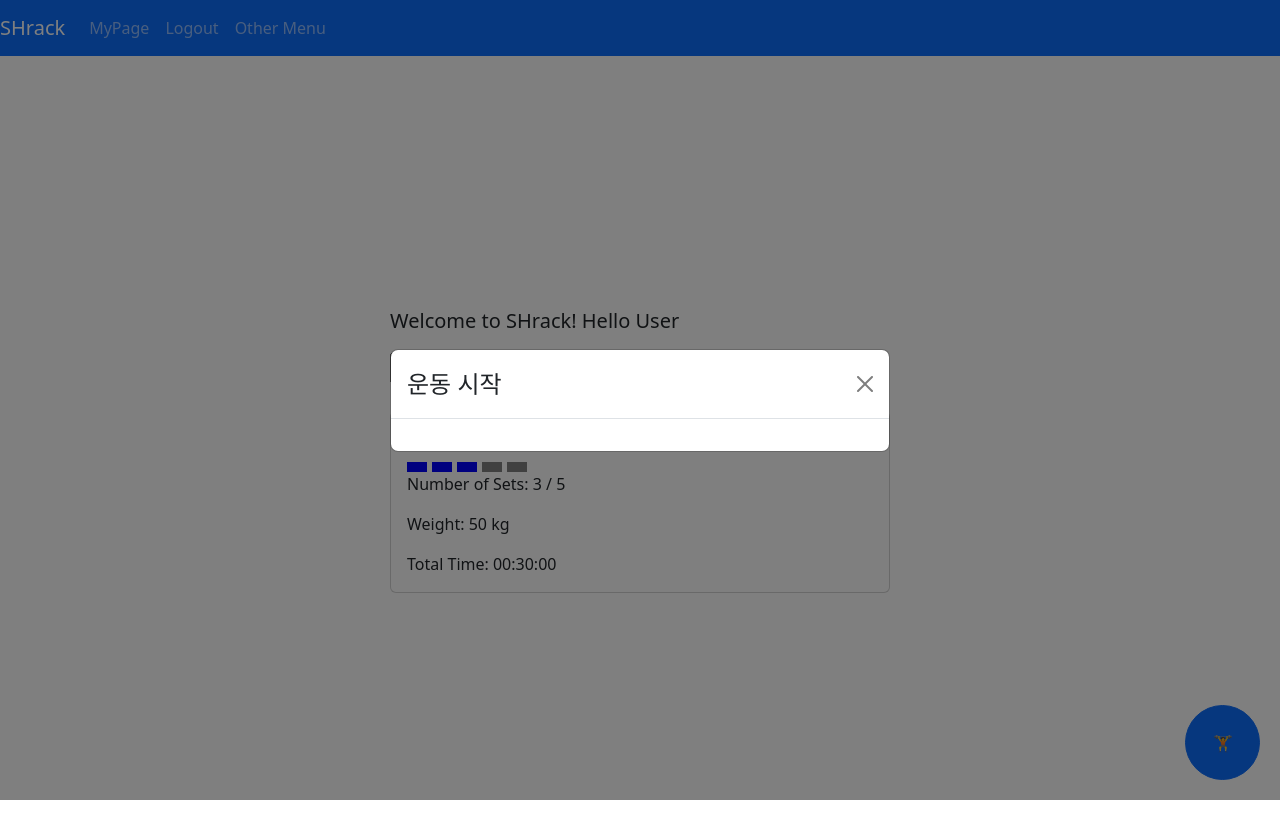
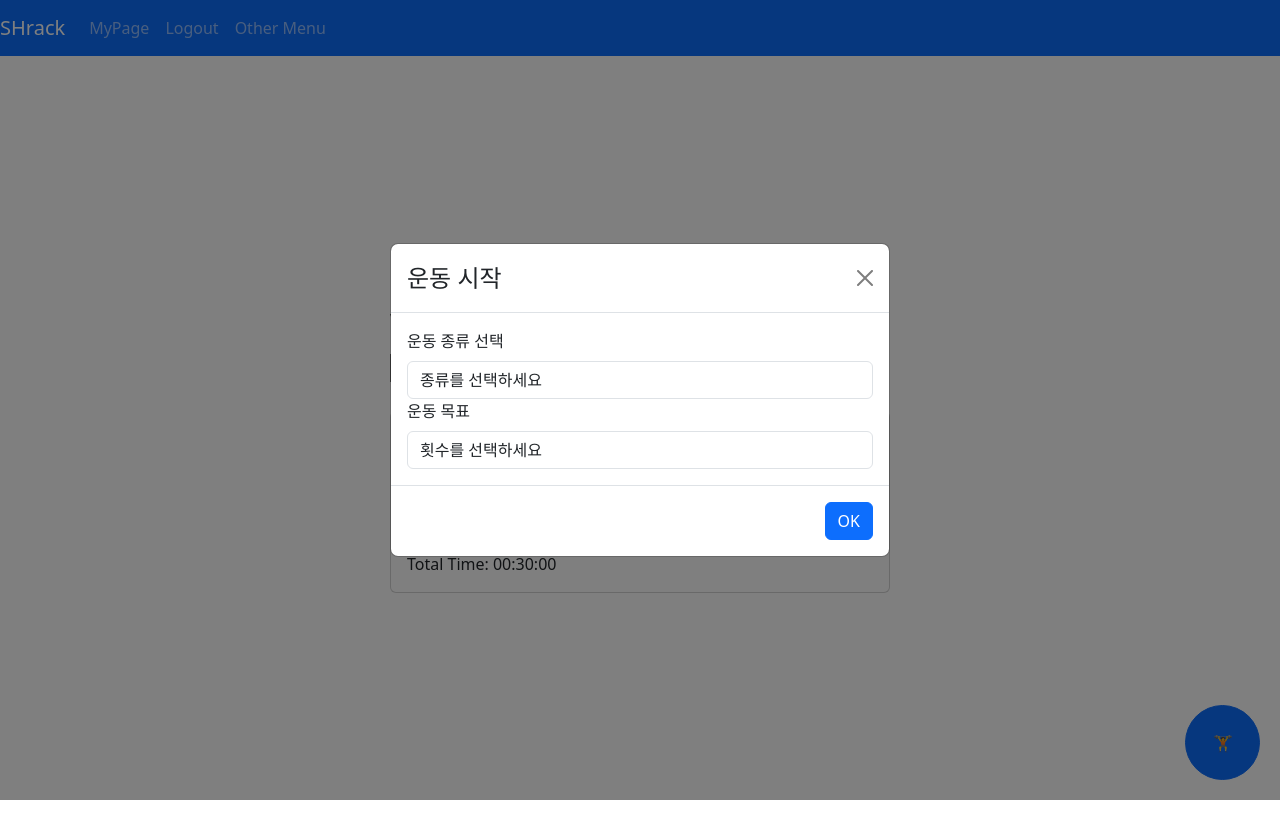
Before and after one commit to SG-Capstone-SHrack/SHrack-front, a React (Create React App) app: page /home in a window 1280 px wide. Both pictures are taken after a click on the button "🏋️". Shown: the top 838 px of the page. Built offline with nearby package versions, Linux system fonts and the light colour scheme.

Commit message:
운동 시작 모달 : 데이터 입력 칸 추가

```diff
--- a/src/components/ExerciseStartModal.jsx
+++ b/src/components/ExerciseStartModal.jsx
@@ -1,19 +1,34 @@
-import React, { useEffect, useState } from 'react';
-import { Link } from 'react-router-dom';
+import React, { useState } from 'react';
+import { useNavigate } from 'react-router-dom';
+import { Button, Form, Modal } from 'react-bootstrap';
 
-import {
-  Button,
-  Form,
-  Container,
-  FloatingLabel,
-  Alert,
-  Modal,
-} from 'react-bootstrap';
-
-function ExerciseStartModal({isModalShow, setModalShow}) {
+function ExerciseStartModal({ isModalShow, setModalShow }) {
   const [exerciseType, setExerciseType] = useState('');
   const [exerciseGoal, setExerciseGoal] = useState('');
-  const [goalType, setGoalType] = useState('');
+  const history = useNavigate();
+
+  const handleModalSubmit = () => { //버튼 누르면 녹화 페이지로 데이터 넘기도록 => 추후 수정 예정
+    history.push('/녹화 페이지', { exerciseType, exerciseGoal });
+    setModalShow(false);
+  };
+
+  const yourExercisetypes = () => { //드롭다운 메뉴 구현
+    const exampleExerciseTypes = ['Push-up', 'Squat']; //운동 종류 임시 데이터 => 추후 수정 예정
+    return exampleExerciseTypes.map((type, index) => (
+      <option key={index} value={type}>
+        {type}
+      </option>
+    ));
+  };
+  const yourExercisegoals = () => {
+    const goals = Array.from({ length: 30 }, (_, index) => index + 1);  //운동 횟수 임시 데이터 => 추후 수정 예정
+    return goals.map((goal, index) => (
+      <option key={index} value={goal}>
+        {goal}
+      </option>
+    ));
+  };
+
   return (
     <div>
       <Modal
@@ -21,11 +36,42 @@ function ExerciseStartModal({isModalShow, setModalShow}) {
         onHide={() => setModalShow(false)}
         backdrop="static"
         keyboard={false}
-        centered>
+        centered
+      >
         <Modal.Header closeButton>
           <Modal.Title>운동 시작</Modal.Title>
         </Modal.Header>
-        <Modal.Body></Modal.Body>
+        <Modal.Body>
+          <Form>
+            <Form.Group controlId="exerciseType">
+              <Form.Label>운동 종류 선택</Form.Label>
+              <Form.Control
+                as="select"
+                value={exerciseType}
+                onChange={(e) => setExerciseType(e.target.value)}
+              >
+                <option value="">종류를 선택하세요</option>
+                {yourExercisetypes()}
+              </Form.Control>
+            </Form.Group>
+            <Form.Group controlId="exerciseGoal">
+              <Form.Label>운동 목표</Form.Label>
+              <Form.Control
+                as="select"
+                value={exerciseGoal}
+                onChange={(e) => setExerciseGoal(e.target.value)}
+              >
+                <option value="">횟수를 선택하세요</option>
+                {yourExercisegoals()}
+              </Form.Control>
+            </Form.Group>
+          </Form>
+        </Modal.Body>
+        <Modal.Footer>
+          <Button variant="primary" onClick={handleModalSubmit}>
+            OK
+          </Button>
+        </Modal.Footer>
       </Modal>
     </div>
   );
```
